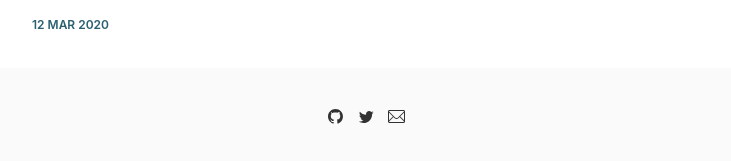
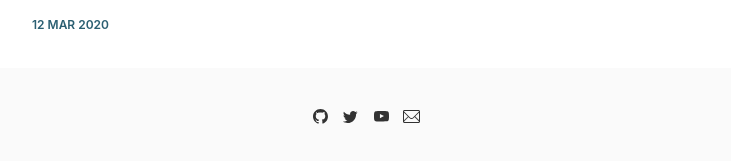
Before and after one commit to daredever/daredever.net, a Jekyll site: the page built from index.html, in a window 1280 px wide. Shown: the part 939-1100 px from the top of the page, without its empty margins (274-1005 px from the left). Built offline with Jekyll 4.4.1, drawn with Linux system fonts in a browser that asks for light colours; the list of posts is cut into pages by our own code.

Commit message:
add youtube link

```diff
--- a/_config.yml
+++ b/_config.yml
@@ -13,6 +13,7 @@ baseurl:     '' # The subpath of your site, e.g. /blog
 url:         'https://daredever.net/' # The base hostname & protocol for your site
 twitter:     'https://twitter.com/daredever'
 github:      'https://github.com/daredever'
+youtube:     'https://www.youtube.com/channel/UCO4-VOMUA5Cmxa5Zrcws_3Q/playlists'
 
 markdown:  kramdown
 permalink: pretty
--- a/_includes/footer.html
+++ b/_includes/footer.html
@@ -14,6 +14,11 @@
           </a>
         </li>
         <li class='c-social-nav__item'>
+          <a href='{{ site.youtube }}' target='_blank'>
+            <span class='c-social-nav__icon' data-icon='ei-sc-youtube' data-size='s'></span>
+          </a>
+        </li>
+        <li class='c-social-nav__item'>
           <a href='mailto:{{ site.email }}' target='_blank'>
             <span class='c-social-nav__icon' data-icon='ei-envelope' data-size='s'></span>
           </a>
```
